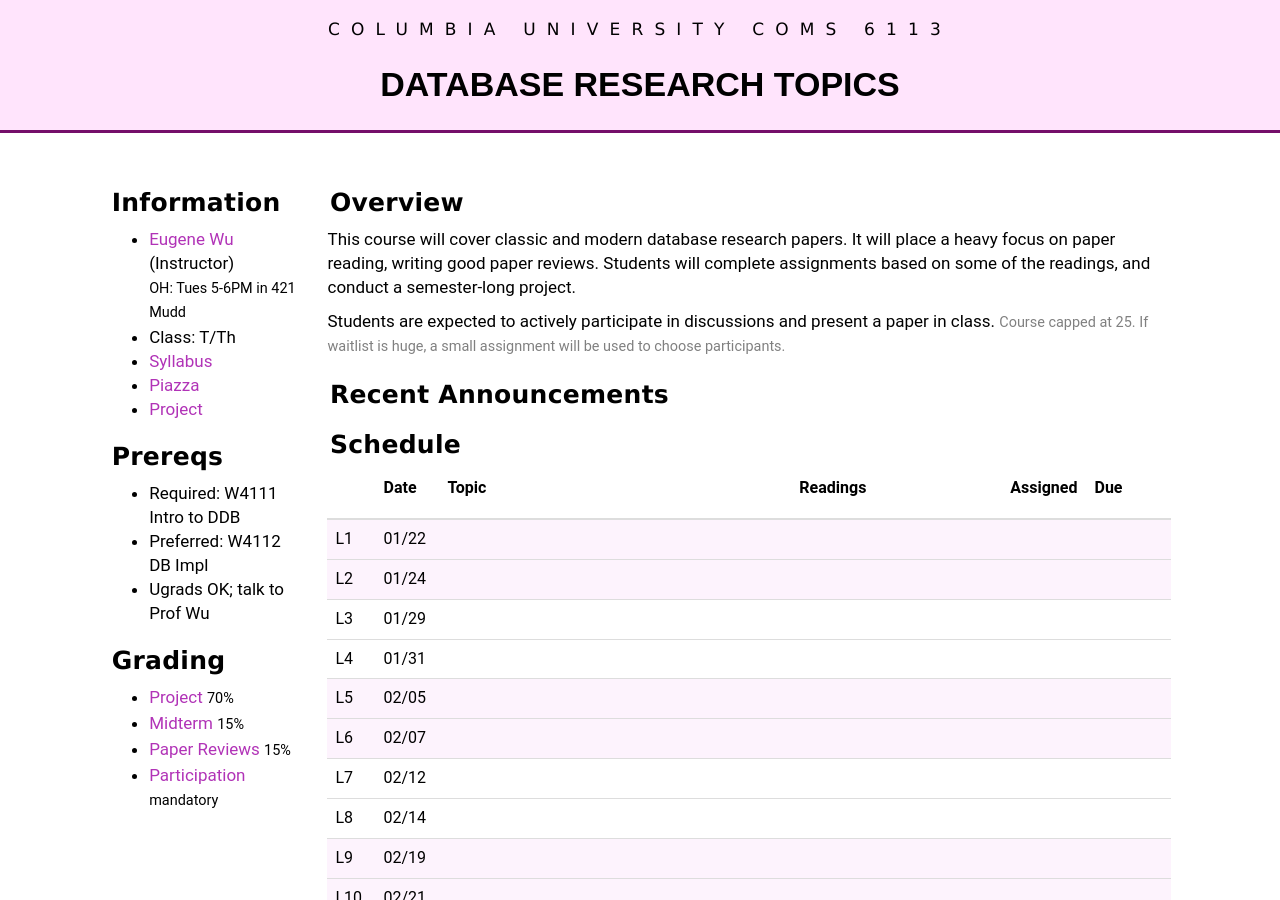
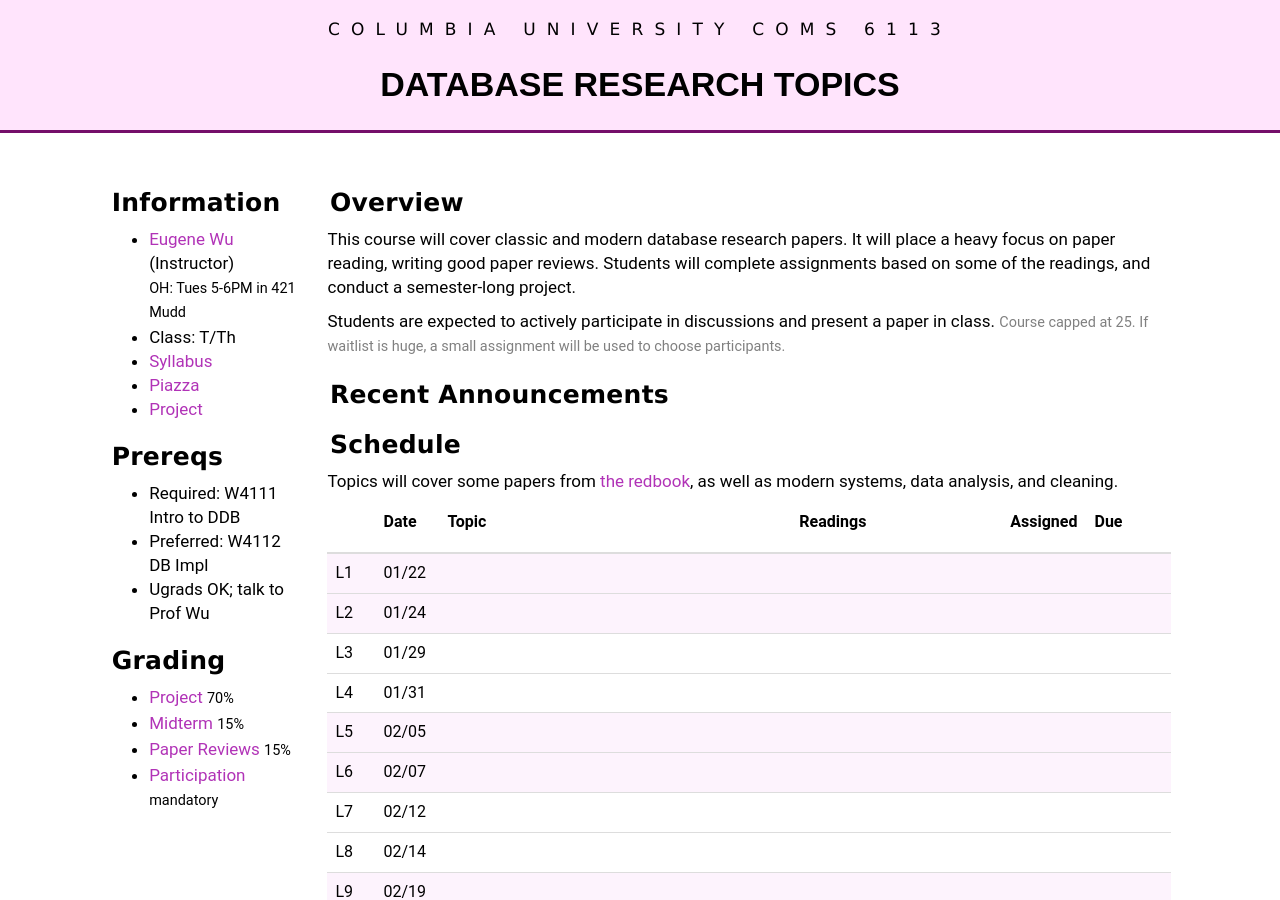
Before and after one commit to wzao1515/w6113.github.io, a Jekyll site: the page built from index.md, in a window 1280 px wide and 900 px high. Built offline with Jekyll 4.4.1, drawn with Linux system fonts in a browser that asks for light colours.

Commit message:
updated website

```diff
--- a/index.md
+++ b/index.md
@@ -15,6 +15,8 @@ Students are expected to actively participate in discussions and present a paper
 #### Recent Announcements
 
 #### Schedule
+
+Topics will cover some papers from [the redbook](http://www.redbook.io), as well as modern systems, data analysis, and cleaning.
 
 <table class="table table-striped schedule">
   <thead>
```
